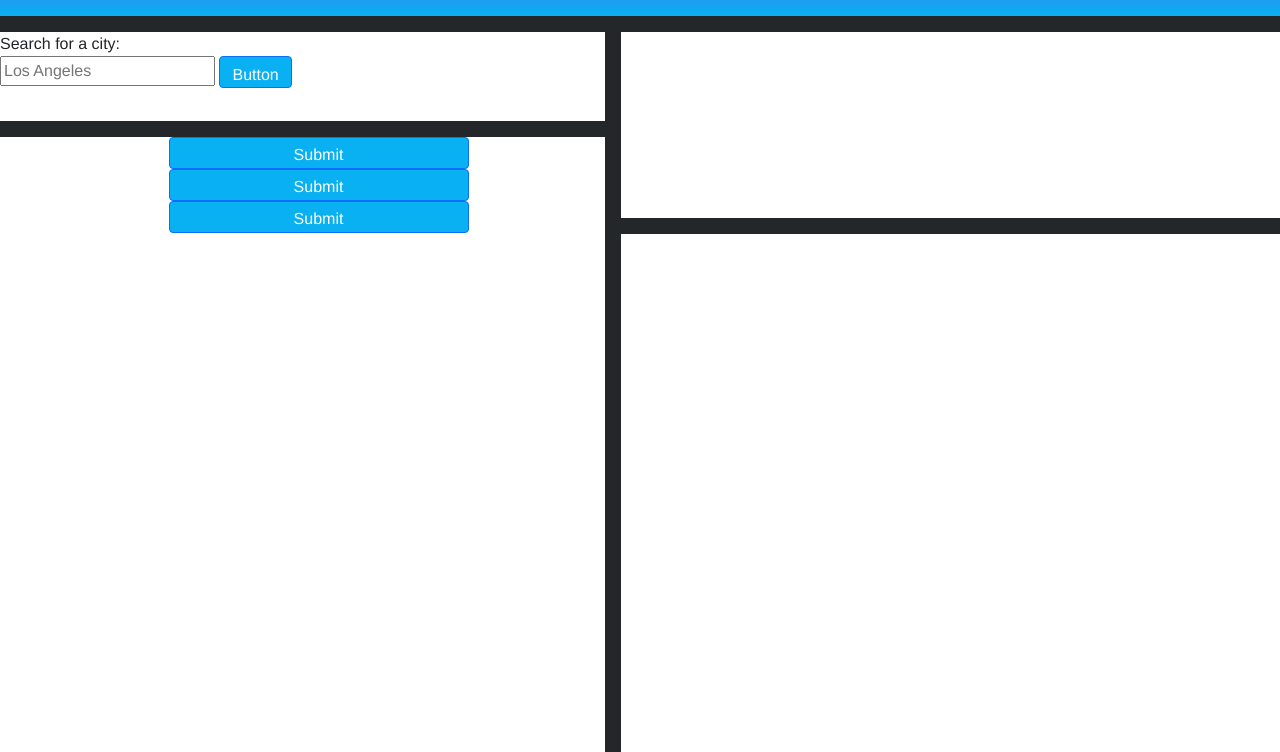
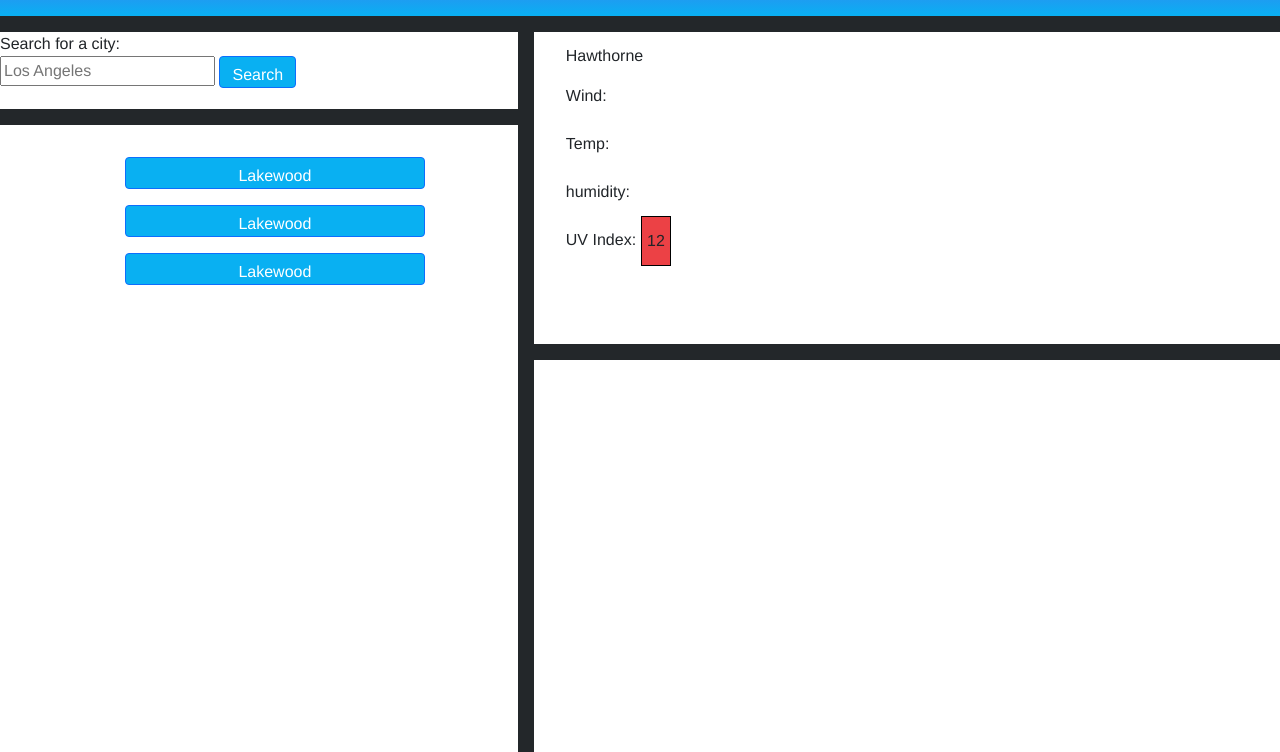
Before and after one commit to dantheman4500/Wesather_watcher-, a plain HTML site: page index.html in a window 1280 px wide. Shown: the part 48-800 px from the top of the page. Drawn offline with nearby package versions, Linux system fonts and the light colour scheme.

Commit message:
Forcast stlying

```diff
--- a/index.html
+++ b/index.html
@@ -17,18 +17,33 @@
       <div id="searchBar">
           <label for="city">Search for a city:</label><br>
           <input type="text" id="city" name="city" placeholder="Los Angeles">
-          <button class="btn btn-primary" type="submit" id="submit" value="Search" >Button</button>
+          <button class="btn btn-primary" type="submit" id="submit" value="Search" >Search</button>
 
       </div>
-      <div id="curretForcast"></div>
+      <div id="curretForcast">
+        <ul id="weatherStat">
+          <ol id="City">Hawthorne</ol>
+          <ol id="wind">Wind:</ol>
+          <ol id="temp">Temp:</ol>
+          <ol id="humidity">humidity:</ol>
+          <ol id="uv">UV Index:<div id="uvBox" class="danger">12</div></ol>
+        </ul>
+      </div>
       <div id="searchHistory">
         <ul id="history">
-          <ol class="historyList"><input class="btn btn-primary"  type="submit"></ol>
-          <ol class="historyList"><input  class="btn btn-primary" type="submit"></ol>
-          <ol class="historyList"><input class="btn btn-primary"  type="submit"></ol>
+          <ol class="historyList" ><button class="btn btn-primary" type="submit" class="historyList">Lakewood</button></ol>
+          <ol class="historyList"><button class="btn btn-primary" type="submit" class="historyList">Lakewood</button></ol>
+          <ol class="historyList"><button class="btn btn-primary" type="submit" class="historyList">Lakewood</button></ol>
         </ul>
       </div>
-      <div id="futureForcast"></div>
+      <div id="futureForcast">
+        <div id="forcastTittle"></div>
+        <div id="day1" class="weatherBoard"></div>
+        <div id="day 2" class="weatherBoard"></div>
+        <div id="day 3" class="weatherBoard"></div>
+        <div id="day 4" class="weatherBoard"></div>
+        <div id="day 5" class="weatherBoard"></div>
+      </div>
     </div>
 	<script src="./logitech.js"></script>
   </body>
--- a/stlye.css
+++ b/stlye.css
@@ -11,21 +11,21 @@ body{
     grid-template-columns: auto auto auto auto;
     grid-template-rows: 4rem  auto auto auto;
     grid-template-areas:
-    "header header header header"
-    "search  cWeather cWeather cWeather"
-    "searchH  cWeather cWeather cWeather"
-    "searchH  cWeather cWeather cWeather"
-    "searchH  fWather fWather fWather"
-    "searchH  fWather fWather fWather"
-    "searchH  fWather fWather fWather"
-    "searchH  fWather fWather fWather"
-    "searchH  fWather fWather fWather"
-    "searchH  fWather fWather fWather"
-    "searchH  fWather fWather fWather"
-    "searchH  fWather fWather fWather"
-    "searchH  fWather fWather fWather"
-    "searchH  fWather fWather fWather"
-    "searchH  fWather fWather fWather";
+    "header header header header header header "
+    "search  cWeather cWeather cWeather cWeather cWeather"
+    "searchH  cWeather cWeather cWeather cWeather cWeather"
+    "searchH  cWeather cWeather cWeather cWeather cWeather"
+    "searchH  fWather fWather fWather fWather fWather"
+    "searchH  fWather fWather fWather fWather fWather"
+    "searchH  fWather fWather fWather fWather fWather"
+    "searchH  fWather fWather fWather fWather fWather"
+    "searchH  fWather fWather fWather fWather fWather"
+    "searchH  fWather fWather fWather fWather fWather"
+    "searchH  fWather fWather fWather fWather fWather"
+    "searchH  fWather fWather fWather fWather fWather"
+    "searchH  fWather fWather fWather fWather fWather"
+    "searchH  fWather fWather fWather fWather fWather"
+    "searchH  fWather fWather fWather fWather fWather";
 }
 
 #banner{
@@ -89,6 +89,46 @@ input[type=submit]{
     padding-right: 32px;
 }
 
-ol .btn{
+ol button.btn{
     width: 300px;
+    margin-top: 1rem;
+
 }
+
+#history{
+  margin-top: 1rem;
+}
+
+/* Wather Status  */
+
+ul#weatherStat{
+    padding-left:0;
+    line-height: 3rem;
+    margin-bottom: 15px
+}
+
+ol#uv{
+    display: inline-flex;
+}
+ol#wind{
+    margin-top: 10px;
+}
+div#uvBox{
+    border: .1px solid black;
+    margin-left: 5px;
+    width: fit-content ;
+    padding-right:5px;
+    padding-left: 5px;
+    justify-content: center;
+
+}
+
+.danger{
+    background-color: #ec4145;
+}
+.ok{
+    background-color: #f9a62b;
+}
+.good{
+    background-color: #3da560;
+}
```
